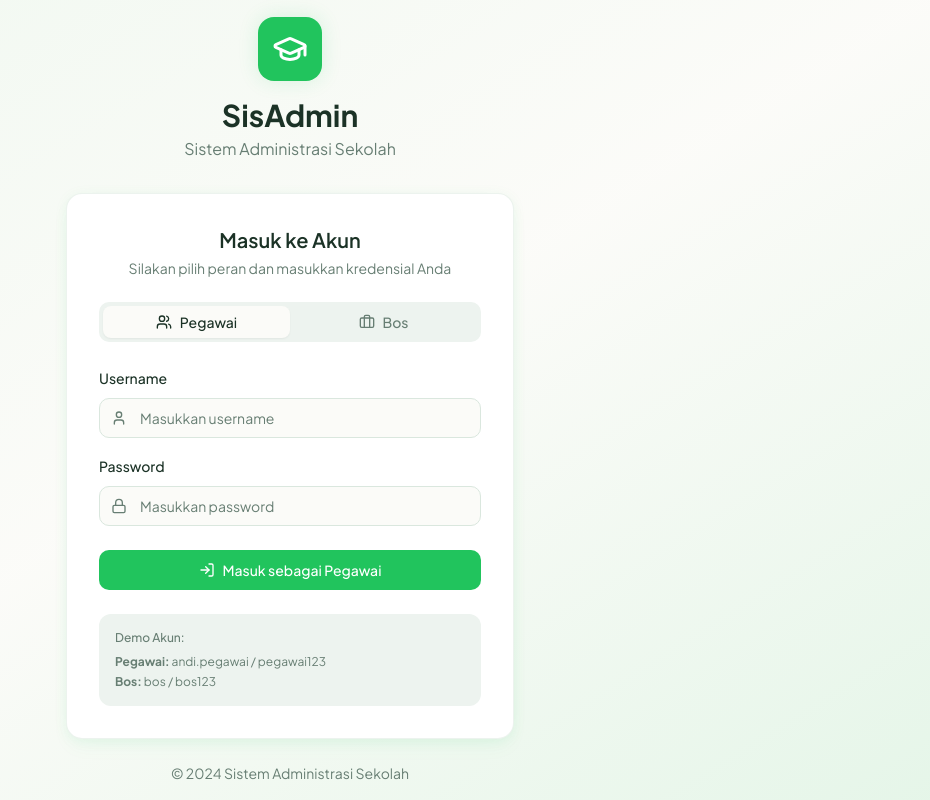
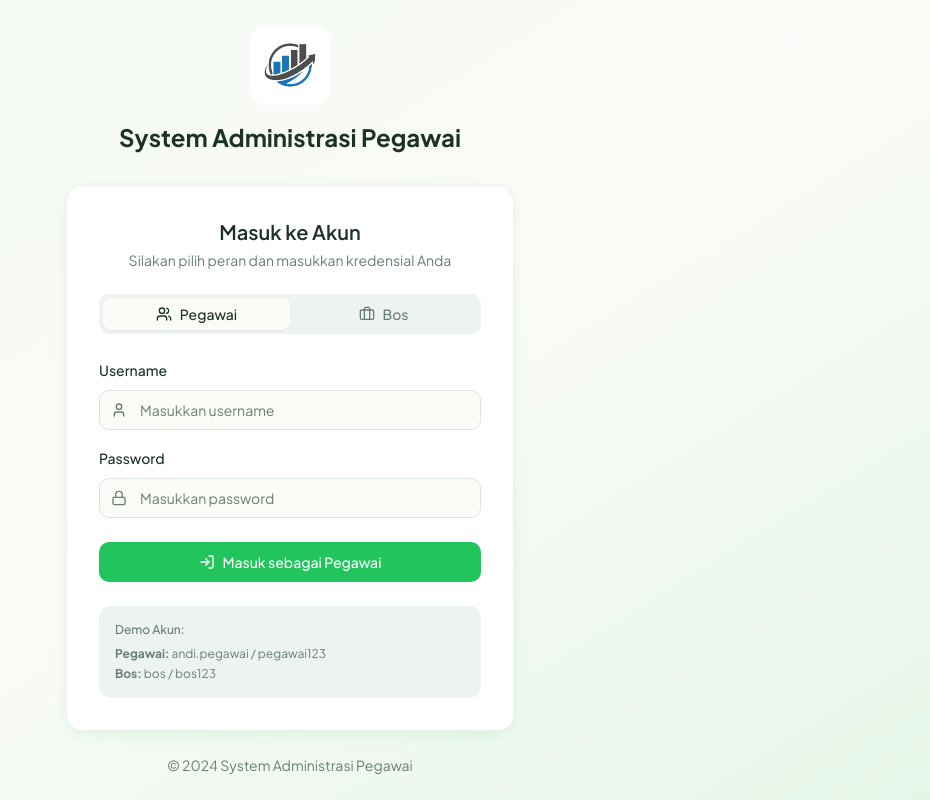
Before and after one commit to filetemp012-cmd/system-hrd, a React (Vite) app: page /login in a window 1280 px wide. Shown: the whole page, without its empty margins (350-1280 px from the left). Built offline with nearby package versions, Linux system fonts and the light colour scheme.

Commit message:
Update logo and branding to System Administrasi Pegawai

```diff
--- a/index.html
+++ b/index.html
@@ -3,20 +3,14 @@
   <head>
     <meta charset="UTF-8" />
     <meta name="viewport" content="width=device-width, initial-scale=1.0" />
-    <!-- TODO: Set the document title to the name of your application -->
-    <title>Lovable App</title>
-    <meta name="description" content="Lovable Generated Project" />
-    <meta name="author" content="Lovable" />
+    <title>System Administrasi Pegawai</title>
+    <meta name="description" content="System Administrasi Pegawai" />
+    <meta name="author" content="System HRD" />
+    <link rel="icon" type="image/jpeg" href="/logo.jpg" />
 
-    <!-- TODO: Update og:title to match your application name -->
-    <meta property="og:title" content="Lovable App" />
-    <meta property="og:description" content="Lovable Generated Project" />
+    <meta property="og:title" content="System Administrasi Pegawai" />
+    <meta property="og:description" content="System Administrasi Pegawai" />
     <meta property="og:type" content="website" />
-    <meta property="og:image" content="https://lovable.dev/opengraph-image-p98pqg.png" />
-
-    <meta name="twitter:card" content="summary_large_image" />
-    <meta name="twitter:site" content="@Lovable" />
-    <meta name="twitter:image" content="https://lovable.dev/opengraph-image-p98pqg.png" />
   </head>
 
   <body>
--- a/src/components/organisms/AppSidebar.tsx
+++ b/src/components/organisms/AppSidebar.tsx
@@ -40,12 +40,12 @@ export function AppSidebar({ role = 'pegawai' }: AppSidebarProps) {
     <Sidebar className="border-r-0">
       <SidebarHeader className="p-4 border-b border-sidebar-border">
         <div className="flex items-center gap-3">
-          <div className="w-10 h-10 rounded-lg bg-sidebar-primary flex items-center justify-center">
-            <Building2 className="h-6 w-6 text-sidebar-primary-foreground" />
+          <div className="w-10 h-10 rounded-lg overflow-hidden shrink-0">
+            <img src="/logo.jpg" alt="Logo" className="w-full h-full object-cover" />
           </div>
-          <div>
-            <h1 className="font-bold text-sidebar-foreground text-lg">SisAdmin</h1>
-            <p className="text-xs text-sidebar-foreground/70">Sistem Administrasi</p>
+          <div className="overflow-hidden">
+            <h1 className="font-bold text-sidebar-foreground text-sm leading-tight text-wrap">System Administrasi</h1>
+            <p className="text-xs text-sidebar-foreground/70">Pegawai</p>
           </div>
         </div>
       </SidebarHeader>
@@ -78,9 +78,9 @@ export function AppSidebar({ role = 'pegawai' }: AppSidebarProps) {
 
       <SidebarFooter className="p-4 border-t border-sidebar-border">
         <p className="text-xs text-sidebar-foreground/50 text-center">
-          © 2024 SisAdmin v1.0
+          © 2024 System Pegawai v1.0
         </p>
       </SidebarFooter>
-    </Sidebar>
+    </Sidebar >
   );
 }
--- a/src/components/templates/AuthLayout.tsx
+++ b/src/components/templates/AuthLayout.tsx
@@ -10,17 +10,16 @@ export function AuthLayout({ children }: AuthLayoutProps) {
     <div className="min-h-screen flex items-center justify-center bg-gradient-to-br from-primary/5 via-background to-primary/10 p-4">
       <div className="w-full max-w-md">
         <div className="text-center mb-8 animate-fade-in">
-          <div className="w-16 h-16 mx-auto rounded-2xl bg-primary flex items-center justify-center mb-4 shadow-glow">
-            <GraduationCap className="h-9 w-9 text-primary-foreground" />
+          <div className="w-20 h-20 mx-auto mb-4">
+            <img src="/logo.jpg" alt="Logo" className="w-full h-full object-contain rounded-2xl" />
           </div>
-          <h1 className="text-3xl font-bold text-foreground">SisAdmin</h1>
-          <p className="text-muted-foreground mt-1">Sistem Administrasi Sekolah</p>
+          <h1 className="text-2xl font-bold text-foreground">System Administrasi Pegawai</h1>
         </div>
         <div className="bg-card rounded-2xl shadow-soft border border-border/50 p-6 md:p-8 animate-fade-in">
           {children}
         </div>
         <p className="text-center text-sm text-muted-foreground mt-6">
-          © 2024 Sistem Administrasi Sekolah
+          © 2024 System Administrasi Pegawai
         </p>
       </div>
     </div>
--- a/src/components/templates/DashboardLayout.tsx
+++ b/src/components/templates/DashboardLayout.tsx
@@ -16,7 +16,7 @@ export function DashboardLayout({ children, role = 'pegawai' }: DashboardLayoutP
         <SidebarInset className="flex-1">
           <div className="flex items-center gap-2 px-4 py-2 md:hidden border-b border-border bg-card">
             <SidebarTrigger />
-            <span className="font-semibold text-foreground">SisAdmin</span>
+            <span className="font-semibold text-foreground">System Administrasi</span>
           </div>
           <AppHeader />
           <main className="flex-1 p-4 md:p-6 lg:p-8 animate-fade-in">
```
Also changed, not shown: public/logo.jpg (added), 1 other file (tests, documents, lock files or other folders).
